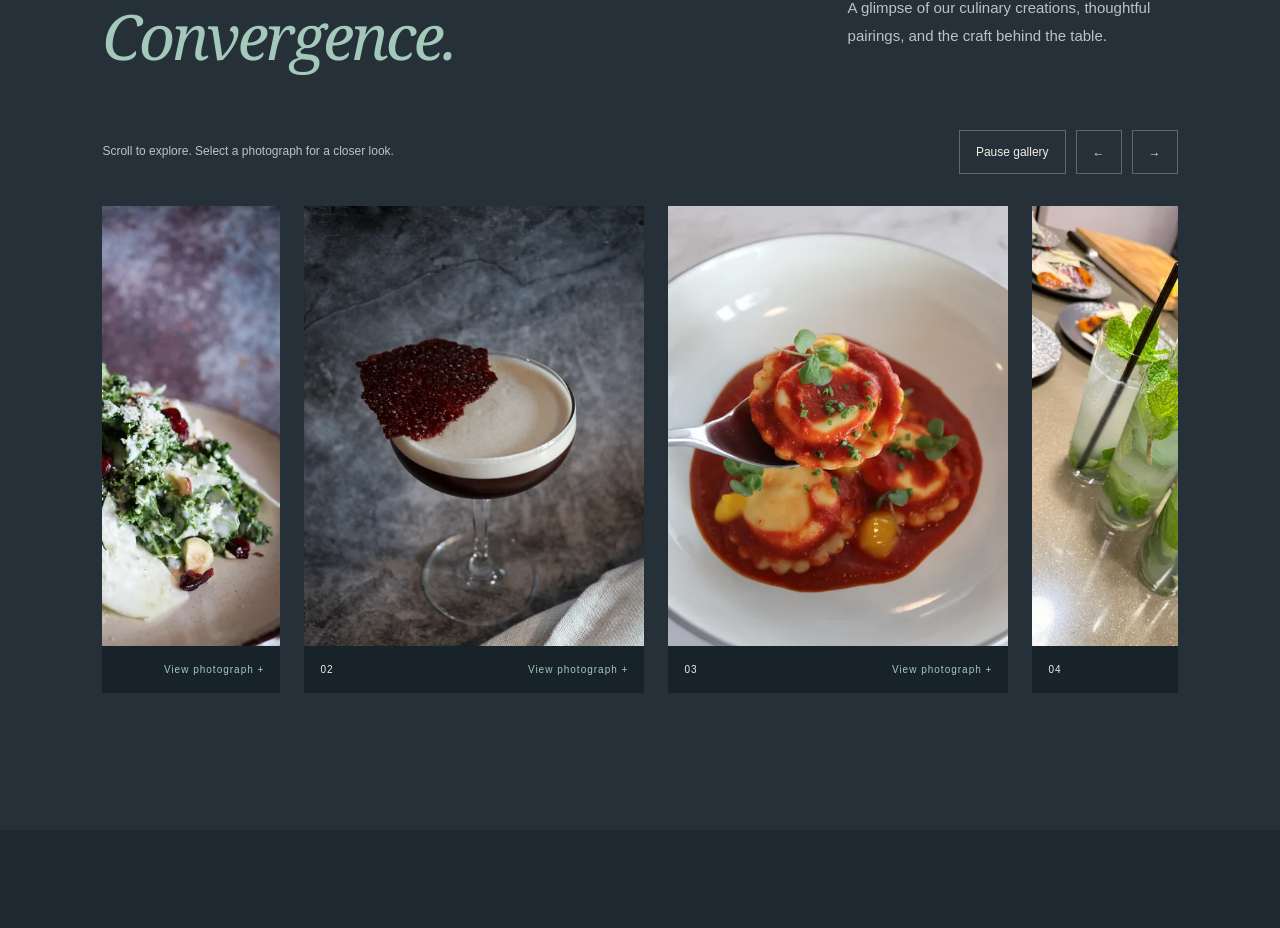
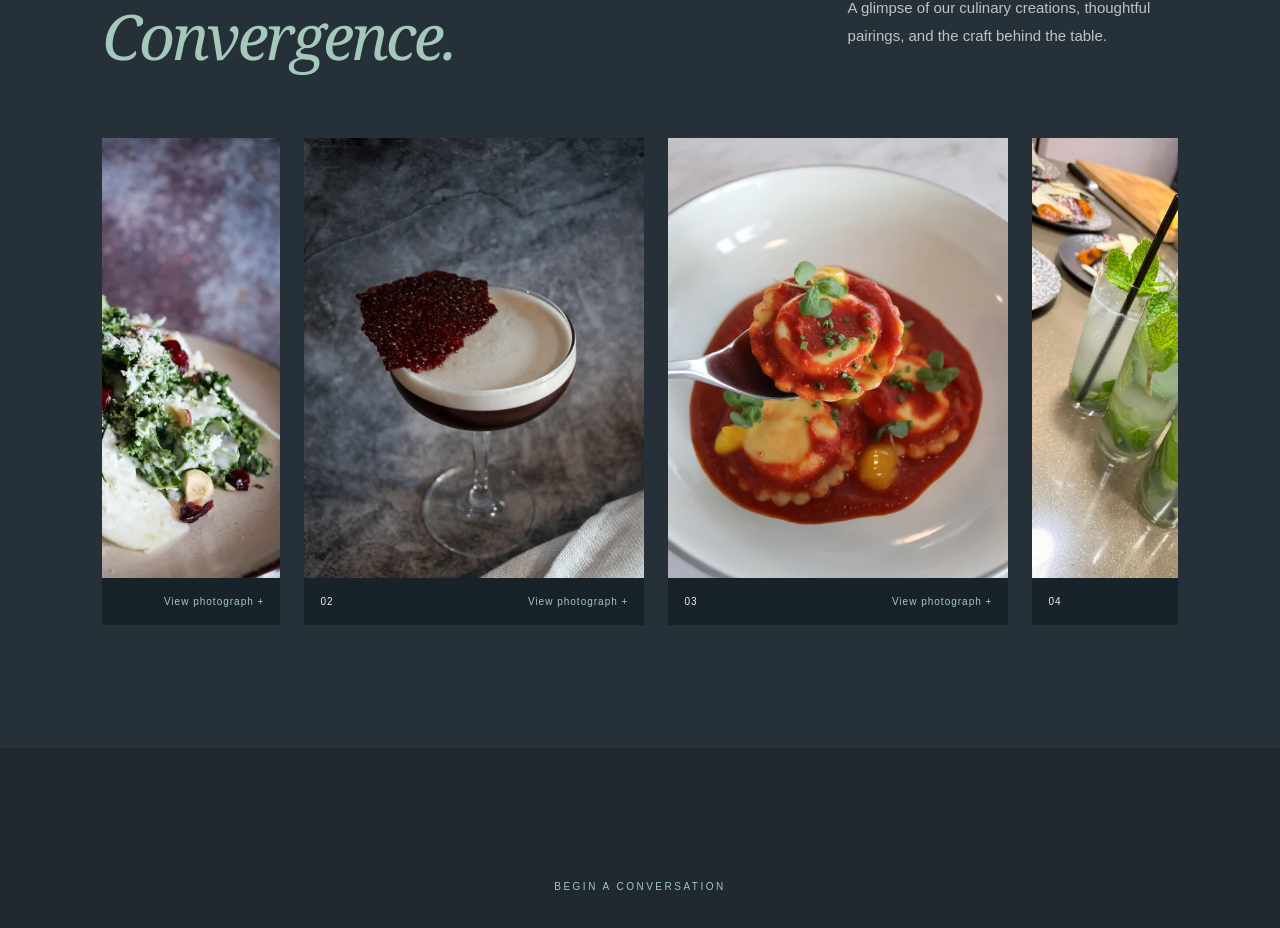
Before and after one commit to jon825/Convergence.Yvr, a React (Vite) app: page / in a window 1280 px wide. Shown: the part 3896-4824 px from the top of the page. Built offline with nearby package versions, Linux system fonts and the light colour scheme.

Commit message:
Simplify gallery controls and support mouse drag scrolling

```diff
--- a/src/components/Gallery.jsx
+++ b/src/components/Gallery.jsx
@@ -4,7 +4,9 @@ import { galleryPhotos } from '../data/gallery';
 export default function Gallery() {
   const rail = useRef(null);
   const dialog = useRef(null);
-  const [paused, setPaused] = useState(false);
+  const [dragging, setDragging] = useState(false);
+  const drag = useRef(null);
+  const suppressClick = useRef(false);
   const [hovered, setHovered] = useState(false);
   const [focused, setFocused] = useState(false);
   const [reducedMotion, setReducedMotion] = useState(false);
@@ -23,7 +25,7 @@ export default function Gallery() {
   }, []);
 
   useEffect(() => {
-    if (paused || hovered || focused || reducedMotion || !visible || selected !== null) return;
+    if (dragging || hovered || focused || reducedMotion || !visible || selected !== null) return;
     let frame;
     let last;
     let position = rail.current.scrollLeft;
@@ -44,7 +46,7 @@ export default function Gallery() {
     };
     frame = requestAnimationFrame(tick);
     return () => cancelAnimationFrame(frame);
-  }, [paused, hovered, focused, reducedMotion, visible, selected]);
+  }, [dragging, hovered, focused, reducedMotion, visible, selected]);
 
   useEffect(() => {
     if (selected !== null && !dialog.current.open) dialog.current.showModal();
@@ -56,28 +58,48 @@ export default function Gallery() {
   }, [selected]);
 
   const move = amount => {
-    setPaused(true);
     rail.current.scrollBy({ left: amount * rail.current.clientWidth * 0.75, behavior: reducedMotion ? 'instant' : 'smooth' });
   };
   const showAdjacent = amount => setSelected(current => (current + amount + galleryPhotos.length) % galleryPhotos.length);
   const active = selected === null ? null : galleryPhotos[selected];
 
   return <>
-    <div className="gallery-controls">
-      <p id="gallery-help">Scroll to explore. Select a photograph for a closer look.</p>
-      <div className="gallery-buttons">
-        {!reducedMotion && <button type="button" onClick={() => setPaused(!paused)} aria-pressed={paused}>{paused ? 'Play gallery' : 'Pause gallery'}</button>}
-        <button type="button" onClick={() => move(-1)} aria-label="Scroll gallery left">←</button>
-        <button type="button" onClick={() => move(1)} aria-label="Scroll gallery right">→</button>
-      </div>
-    </div>
-    <div ref={rail} className="gallery-rail" role="region" aria-label="Selected creations" aria-describedby="gallery-help" tabIndex="0"
+    <div ref={rail} className={`gallery-rail${dragging ? ' is-dragging' : ''}`} role="region" aria-label="Selected creations" tabIndex="0"
       onMouseEnter={() => setHovered(true)} onMouseLeave={() => setHovered(false)}
       onFocusCapture={() => setFocused(true)} onBlurCapture={event => { if (!event.currentTarget.contains(event.relatedTarget)) setFocused(false); }}
-      onTouchStart={() => setPaused(true)} onWheel={() => setPaused(true)}
+      onPointerDown={event => {
+        if (event.pointerType !== 'mouse' || event.button !== 0) return;
+        suppressClick.current = false;
+        drag.current = { id: event.pointerId, x: event.clientX, scroll: rail.current.scrollLeft, moved: false };
+      }}
+      onPointerMove={event => {
+        const gesture = drag.current;
+        if (!gesture || gesture.id !== event.pointerId) return;
+        const distance = event.clientX - gesture.x;
+        if (!gesture.moved && Math.abs(distance) > 6) {
+          gesture.moved = true;
+          suppressClick.current = true;
+          setDragging(true);
+          rail.current.setPointerCapture(event.pointerId);
+        }
+        if (gesture.moved) {
+          event.preventDefault();
+          rail.current.scrollLeft = gesture.scroll - distance;
+        }
+      }}
+      onPointerUp={() => { drag.current = null; setDragging(false); }}
+      onPointerCancel={() => { drag.current = null; setDragging(false); suppressClick.current = false; }}
+      onLostPointerCapture={() => { drag.current = null; setDragging(false); }}
+      onClickCapture={event => {
+        if (suppressClick.current && event.detail > 0) {
+          event.preventDefault();
+          event.stopPropagation();
+          suppressClick.current = false;
+        }
+      }}
       onKeyDown={event => { if (event.target === event.currentTarget && ['ArrowLeft', 'ArrowRight'].includes(event.key)) { event.preventDefault(); move(event.key === 'ArrowLeft' ? -1 : 1); } }}>
       {galleryPhotos.map((photo, index) => <button className="gallery-photo" type="button" key={photo.image} onClick={() => setSelected(index)} aria-label={`Enlarge photo ${index + 1}: ${photo.alt}`} aria-haspopup="dialog">
-        <img src={`/images/${photo.image}-480.webp`} srcSet={`/images/${photo.image}-480.webp 480w, /images/${photo.image}-960.webp 960w`} sizes="(max-width: 600px) 78vw, 360px" width="480" height="720" alt={photo.alt} loading="lazy" decoding="async"/>
+        <img draggable="false" src={`/images/${photo.image}-480.webp`} srcSet={`/images/${photo.image}-480.webp 480w, /images/${photo.image}-960.webp 960w`} sizes="(max-width: 600px) 78vw, 360px" width="480" height="720" alt={photo.alt} loading="lazy" decoding="async"/>
         <span className="gallery-photo-label" aria-hidden="true">{String(index + 1).padStart(2, '0')} <span>View photograph +</span></span>
       </button>)}
     </div>
--- a/src/styles/site.css
+++ b/src/styles/site.css
@@ -39,3 +39,10 @@
 .lightbox-footer p{text-align:center;font-size:12px;line-height:1.5;margin:0}
 .lightbox-footer p span{display:block;color:var(--sage);font-size:10px;margin-top:5px}
 @media(max-width:600px){.gallery-controls{align-items:flex-start;flex-direction:column}.gallery-photo{flex-basis:78vw}.gallery-photo img{height:390px}.gallery-rail{gap:16px}.lightbox-content{padding:14px}.lightbox-footer{flex-wrap:wrap;gap:10px}.lightbox-footer p{order:-1;width:100%}.lightbox-toolbar h3{font-size:20px}}
+
+/* Keep horizontal scrolling available without visible scrollbar chrome. */
+.gallery-rail{scrollbar-width:none;-ms-overflow-style:none;padding-bottom:8px;cursor:grab}
+.gallery-rail::-webkit-scrollbar{display:none}
+.gallery-photo{cursor:grab;user-select:none}
+.gallery-photo img{-webkit-user-drag:none;user-select:none}
+.gallery-rail.is-dragging,.gallery-rail.is-dragging .gallery-photo{cursor:grabbing}
```
Also changed, not shown: 1 other file (tests, documents, lock files or other folders).
